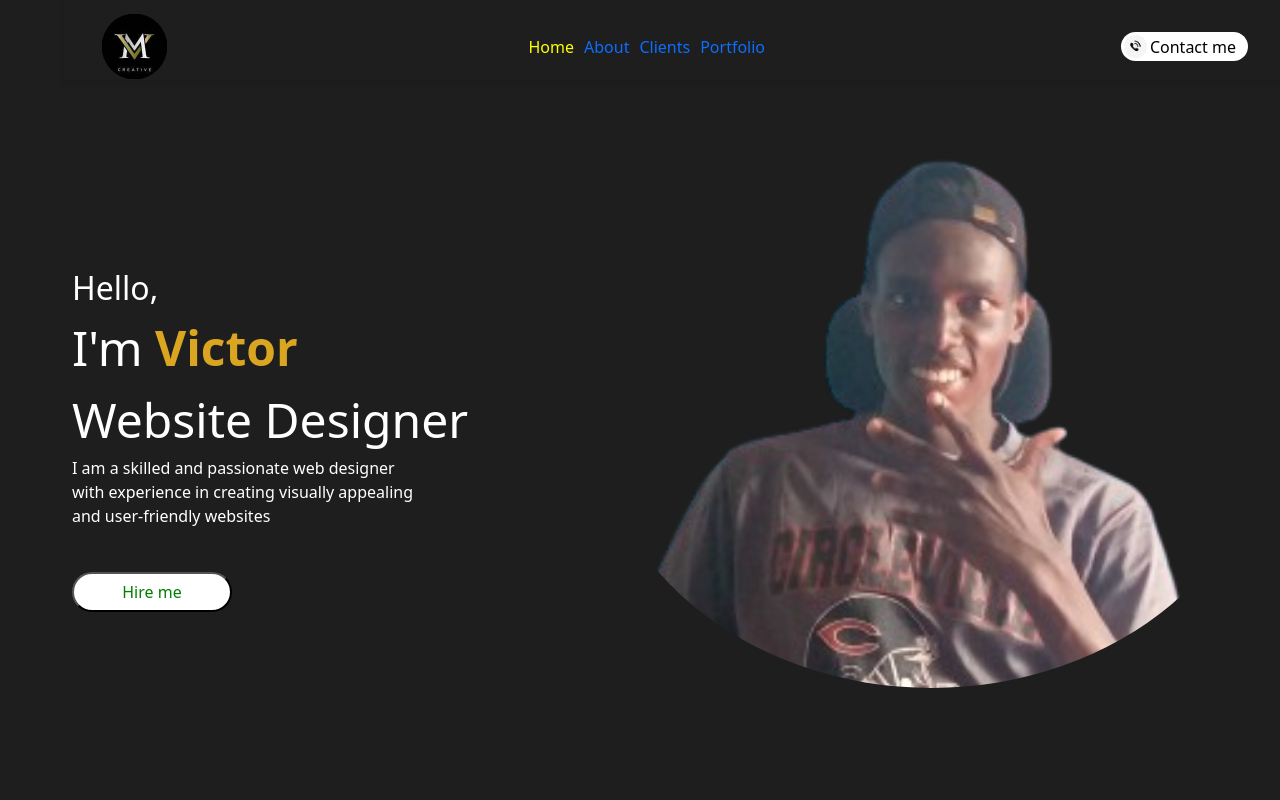
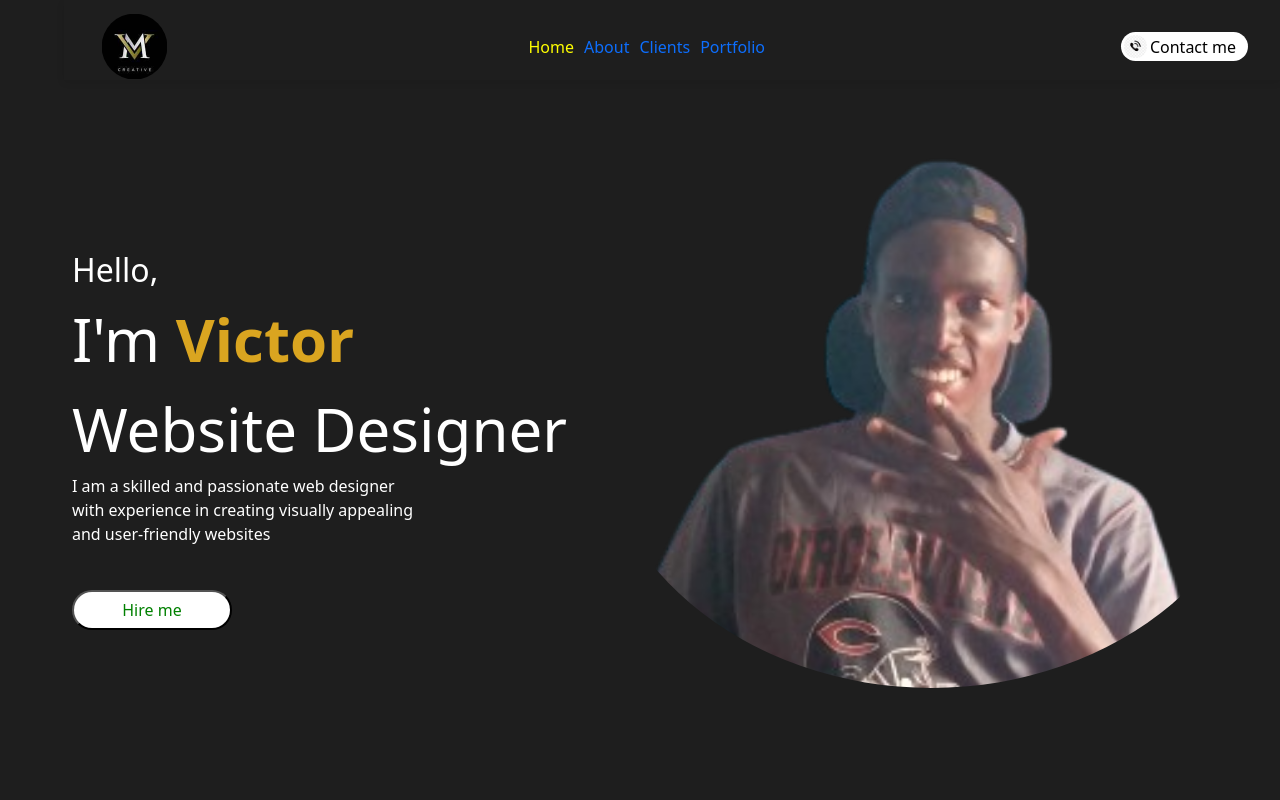
Before and after one commit to VictorMurigu/my-portfolio1, a React (Create React App) app: page / in a window 1280 px wide. Shown: the top 800 px of the page. Built offline with nearby package versions, Linux system fonts and the light colour scheme.

Commit message:
Update App.css

```diff
--- a/src/App.css
+++ b/src/App.css
@@ -200,16 +200,19 @@ nav.navbar {
     font-weight: 100;
 }
 
-/* .introText {} */
+ .introText {
+     font-size:3.75rem;
+ }
 
 .introName {
+    font-size:3.75rem;
     color: goldenrod;
     font-weight: 900;
 
 }
 
 .introParagraph {
-    font-size:medium;
+    font-size:1rem;
     font-weight: 300;
 }
 
```
